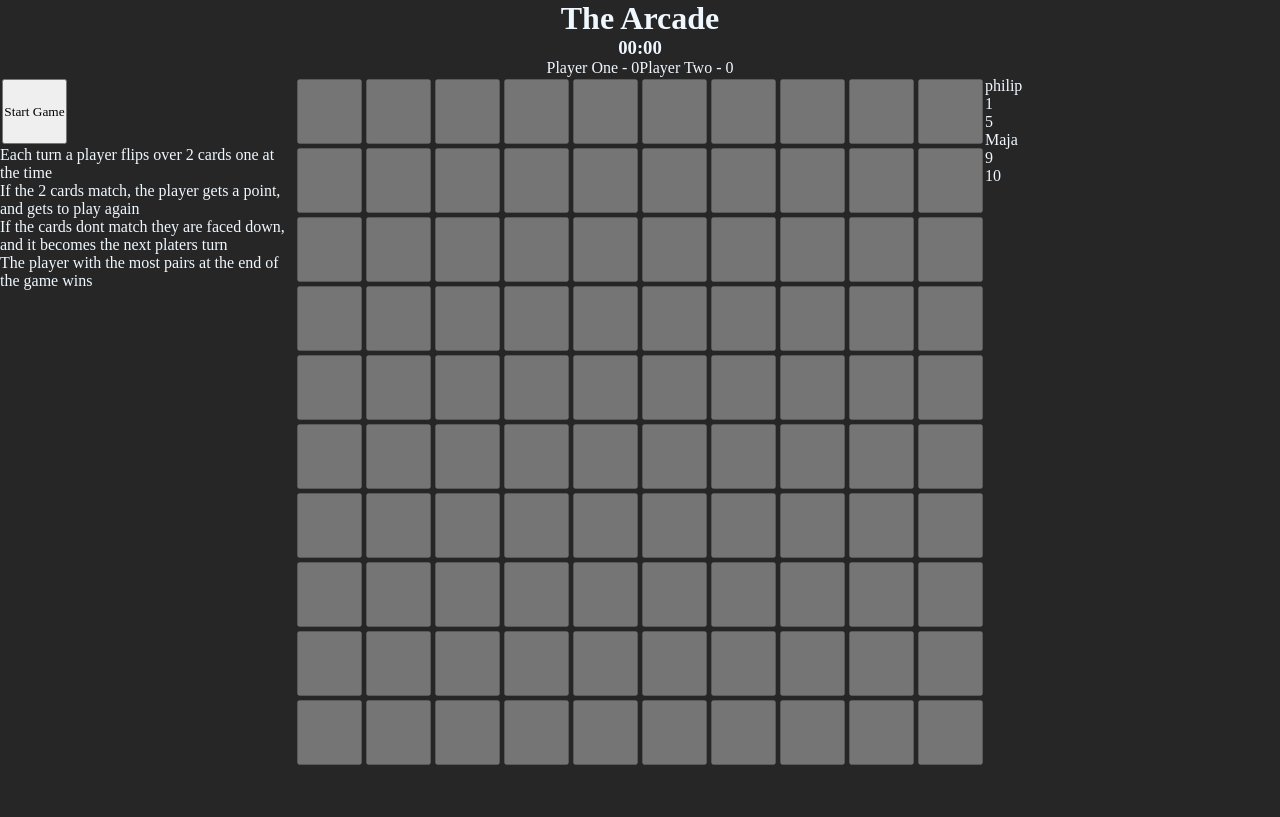
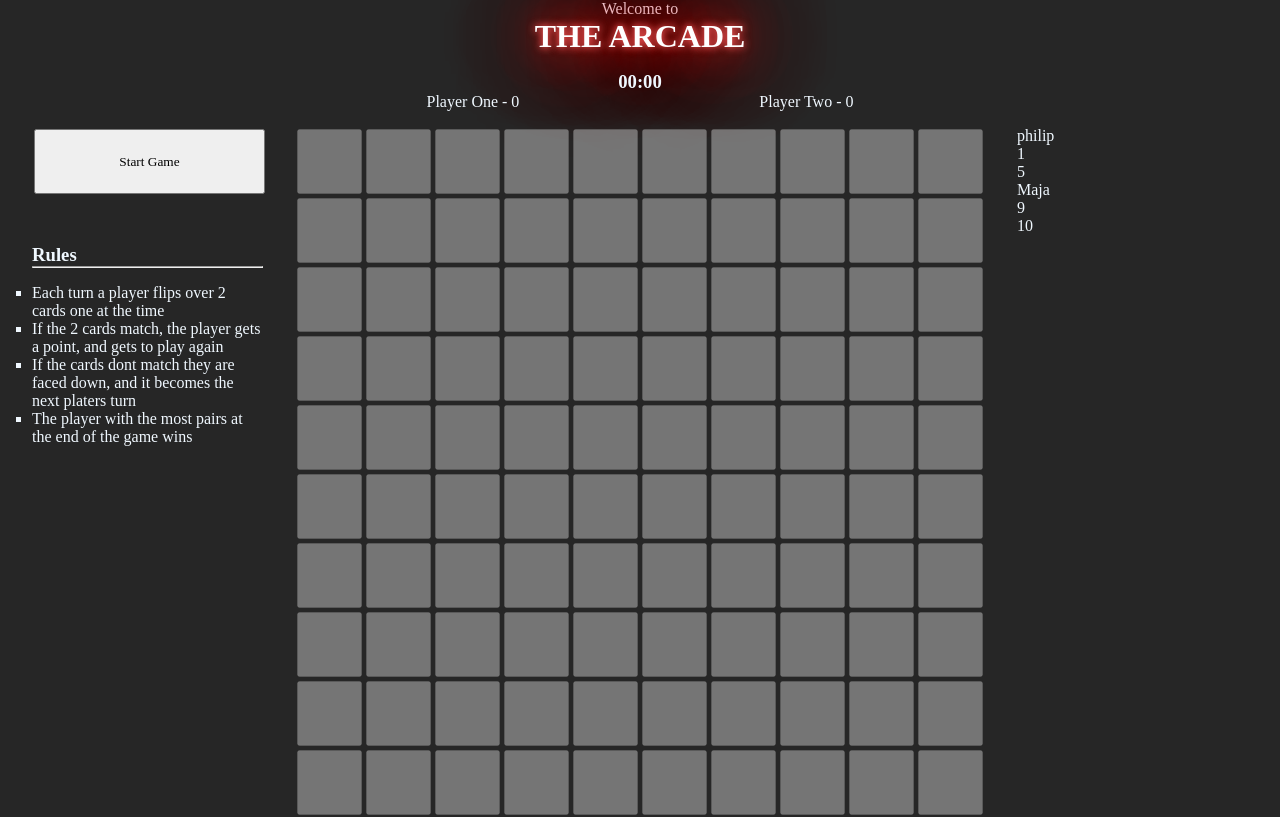
Before and after one commit to Pschioeler/memoryGame, a plain HTML site: page public/index.html in a window 1280 px wide. Drawn offline with Linux system fonts and the light colour scheme; a web font is replaced by a local one.

Commit message:
hover color

```diff
--- a/public/index.html
+++ b/public/index.html
@@ -12,7 +12,8 @@
     <header>
     </header>
     <div id="info">
-        <h1>The Arcade</h1>
+        <p>Welcome to</p>
+        <h1 class="neon">THE ARCADE</h1>
             <h2 id="turn"></h2>
             <h3 id="timer">00:00</h3>
             <div id="players">
@@ -27,7 +28,9 @@
                 <button id="restart" onclick="restartGame()" style="display: none">Restart Game</button>
             </div>
             <div id="rulesListDiv">
-                <ul>
+                <h3>Rules</h3>
+                <hr>
+                <ul id="rulesList">
                     <li>Each turn a player flips over 2 cards one at the time</li>
                     <li>If the 2 cards match, the player gets a point, and gets to play again</li>
                     <li>If the cards dont match they are faced down, and it becomes the next platers turn</li>
--- a/public/styles.css
+++ b/public/styles.css
@@ -8,13 +8,14 @@
 
 :root,
     :root.default {
-        --primary-color: #e36a0e;
-        --secondary-color: #F68B00;
-        --tertiary-color: dodgerblue;
+        --primary-color: #ec1800;
+        --secondary-color: #f66200;
+        --tertiary-color: #0629f1;
         --bg-color: #2d333d;
         --secondary-bg-color: #d5dfe3;
         --highlight-color: black;
         --text-color: aliceblue;
+        --hover: #ec1800;
 }
 
 
@@ -32,14 +33,21 @@ button {
     color: var(--highlight-color);
 }
 
-
-button:hover {
-    width: 65px;
-    height: 65px;
-    margin: 2px;
+.column:hover {
+    z-index: 100;
     cursor: pointer;
     border-radius: 5px;
+    border: var(--hover) 2px solid;
+    box-shadow:
+    0 0 7px var(--hover),
+    0 0 10px var(--hover),
+    0 0 42px var(--hover),
+    0 0 82px var(--hover),
+    0 0 92px var(--hover),
+    0 0 102px var(--hover),
+    0 0 151px var(--hover);
 }
+
 .flipped {
     cursor: default;
     background-color: var(--highlight-color);
@@ -52,9 +60,7 @@ p {
 .cursorHidden {
     pointer-events: none;
 }
-i {
-    color: var(--text-color);
-}
+
 header {
     display: flex;
     justify-content: end;
@@ -76,8 +82,39 @@ main {
 }
 #players {
     display: flex;
-    justify-content: space-between;
+    gap: 15rem;
 }
 #info {
     text-align: center;
 }
+.neon {
+    color: #fff;
+    text-shadow:
+        0 0 7px #eb5b5b,
+        0 0 10px #d93030,
+
+        0 0 42px var(--primary-color),
+        0 0 82px var(--primary-color),
+        0 0 92px var(--primary-color),
+        0 0 102px var(--primary-color),
+        0 0 151px var(--primary-color);
+  }
+  h1 {
+    margin-bottom: 1rem;
+  }
+  #start, #restart {
+    width: 100%;
+  }
+  aside {
+    padding: 0 2rem 0 2rem;
+  }
+  #rulesList {
+    margin-top: 1rem;
+    list-style-type: square;
+  }
+  #rulesListDiv {
+    margin-top: 3rem;
+  }
+  #contentWrapper {
+    margin-top: 1rem;
+  }
--- a/source/gameController.js
+++ b/source/gameController.js
@@ -4,6 +4,7 @@ let incorrect = new Audio("/source/incorrect.mp3");
 let confetti = new Audio("/source/confetti.mp3");
 let background = new Audio("/source/background.mp3");
 let turn =  document.getElementById("turn");
+const buttons = document.querySelectorAll(".column");
 correct.volume = 0.5;
 incorrect.volume = 0.5;
 background.volume = 0.3;
@@ -51,7 +52,7 @@ function doTilesMatch(tile1, tile2) {
 
     pointController();
   } else {
-    const buttons = document.querySelectorAll(".column");
+
     //Delay for user friendliness
     incorrect.play();
 
@@ -85,14 +86,22 @@ function doTilesMatch(tile1, tile2) {
 
 //Changes whose turn it is
 function turnController() {
+    var root = document.querySelector(':root');
     turn.innerHTML = "";
     isplayerOneTurn = !isplayerOneTurn;
 
     if (isplayerOneTurn === true) {
+      root.style.setProperty('--hover', '#ec1800');
+      {
       turn.innerHTML = "It's Player One's turn!"
       turnAmount++
     }
-    else turn.innerHTML = "It's Player Two's turn!";
+    }
+
+    else {
+      root.style.setProperty('--hover', '#0629f1');
+      turn.innerHTML = "It's Player Two's turn!";
+    }
 }
 
 //Increases play points by one
```
